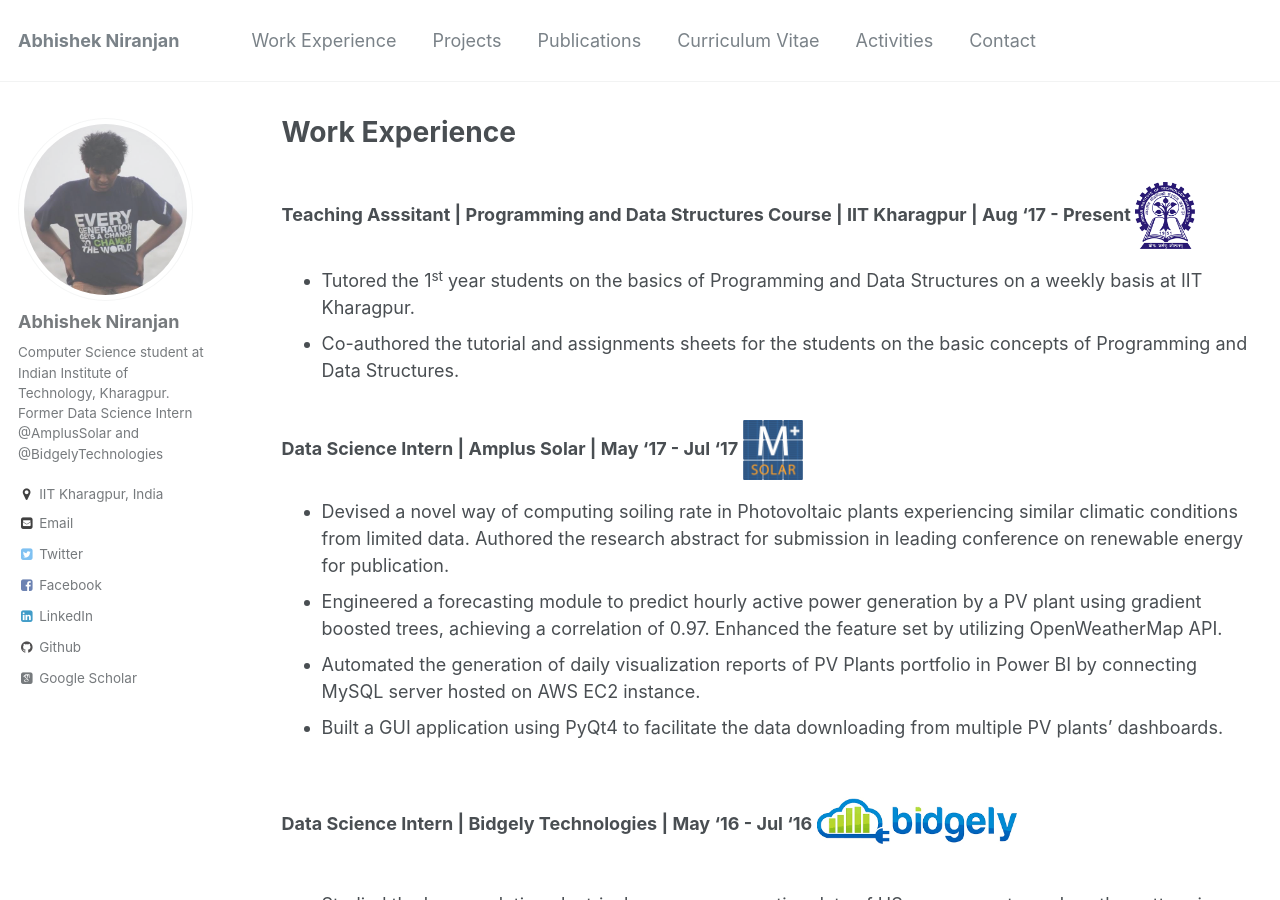
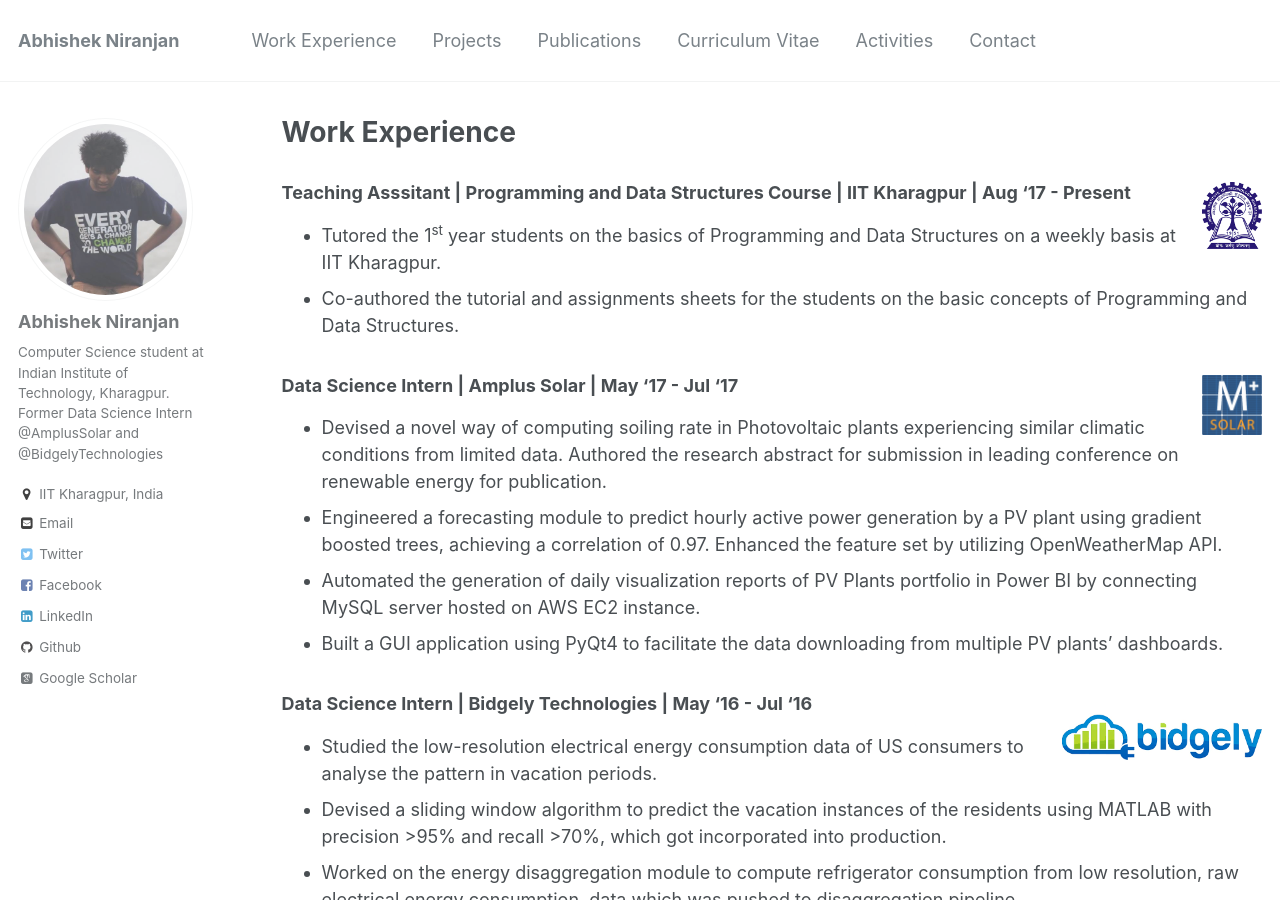
Before and after one commit to abhishek-niranjan/abhishek-niranjan.github.io, a Jekyll site: the page built from _pages/experience.md, in a window 1280 px wide and 900 px high. Built offline with Jekyll 4.4.1, drawn with Linux system fonts in a browser that asks for light colours; some web fonts are replaced.

Commit message:
Logo to the right

```diff
--- a/_pages/experience.md
+++ b/_pages/experience.md
@@ -5,11 +5,11 @@ permalink: /experience/
 author_profile: true
 ---
 
-### Teaching Asssitant | Programming and Data Structures Course | IIT Kharagpur | Aug '17 - Present	<img src='/images/kgp.png'  width="60" height="60">
+### Teaching Asssitant | Programming and Data Structures Course | IIT Kharagpur | Aug '17 - Present	<img src='/images/kgp.png'  width="60" height="60" align="right">
 * Tutored the 1<sup>st</sup> year students on the basics of Programming and Data Structures on a weekly basis at IIT Kharagpur.
 * Co-authored the tutorial and assignments sheets for the students on the basic concepts of Programming and Data Structures.
 
-### Data Science Intern | Amplus Solar | May '17 - Jul '17							<img src='/images/mplus.png'  width="60" height="90">
+### Data Science Intern | Amplus Solar | May '17 - Jul '17							<img src='/images/mplus.png'  width="60" height="90" align="right">
 * Devised a novel way of computing soiling rate in Photovoltaic plants experiencing similar climatic conditions from limited
 data. Authored the research abstract for submission in leading conference on renewable energy for publication.
 * Engineered a forecasting module to predict hourly active power generation by a PV plant using gradient boosted trees,
@@ -18,7 +18,7 @@ achieving a correlation of 0.97. Enhanced the feature set by utilizing OpenWeath
 hosted on AWS EC2 instance.
 * Built a GUI application using PyQt4 to facilitate the data downloading from multiple PV plants' dashboards.
 
-### Data Science Intern | Bidgely Technologies | May '16 - Jul '16 		<img src='/images/bidgely.png'  width="200" height="50">
+### Data Science Intern | Bidgely Technologies | May '16 - Jul '16 		<img src='/images/bidgely.png'  width="200" height="50" align="right">
 * Studied the low-resolution electrical energy consumption data of US consumers to analyse the pattern in vacation periods.
 * Devised a sliding window algorithm to predict the vacation instances of the residents using MATLAB with precision >95%
 and recall >70%, which got incorporated into production.
@@ -26,7 +26,7 @@ and recall >70%, which got incorporated into production.
 energy consumption, data which was pushed to disaggregation pipeline.
 
 
-### Back-end Developer | Outsy | May '15 - Jul '15
+### Back-end Developer | Outsy | May '15 - Jul '15                            		<img src='/images/outsy.png'  width="200" height="50" align="right">
 * Developed a polling feature for real-time meetings in Django Web Framework which was incorporated in the android app.
 * Extracted artists' names from 15,000 Facebook textual posts using Stanford POSTagger after NLTK assisted pre-processing.
 * Generated Artists database by drawing out information using Wikipedia API, Youtube API, and SoundCloud API.
```
Also changed, not shown: _pages/about.md (+1 -1 lines), images/outsy.png (added).
